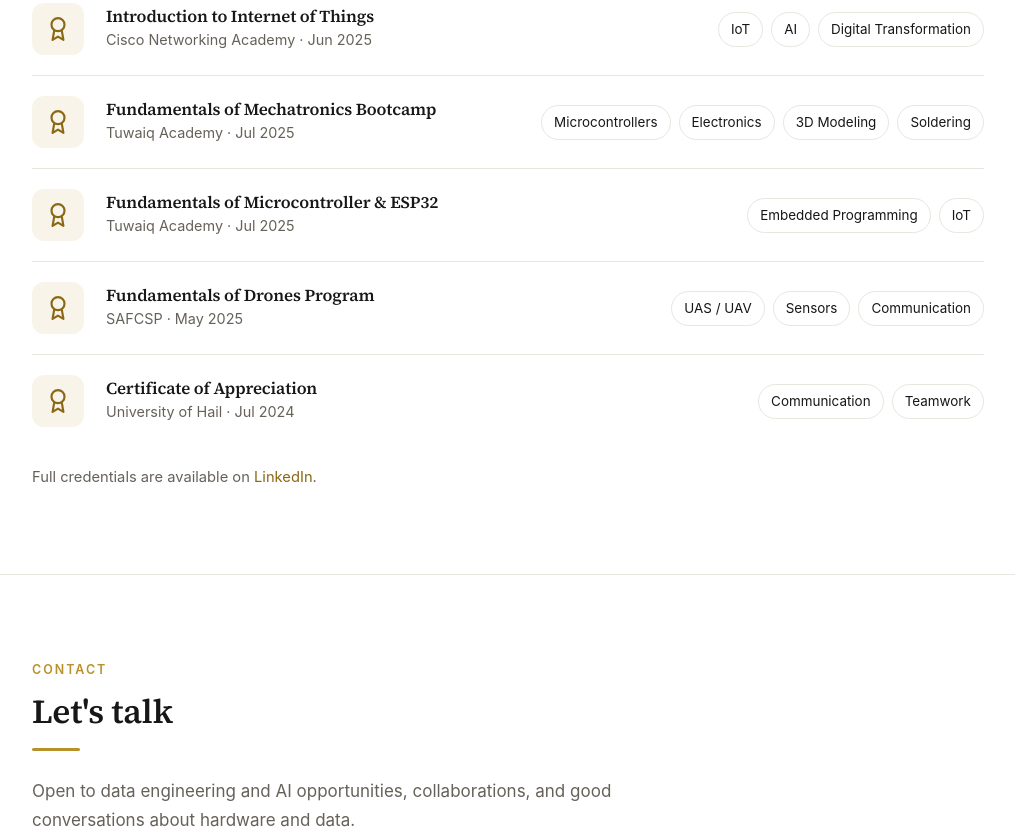
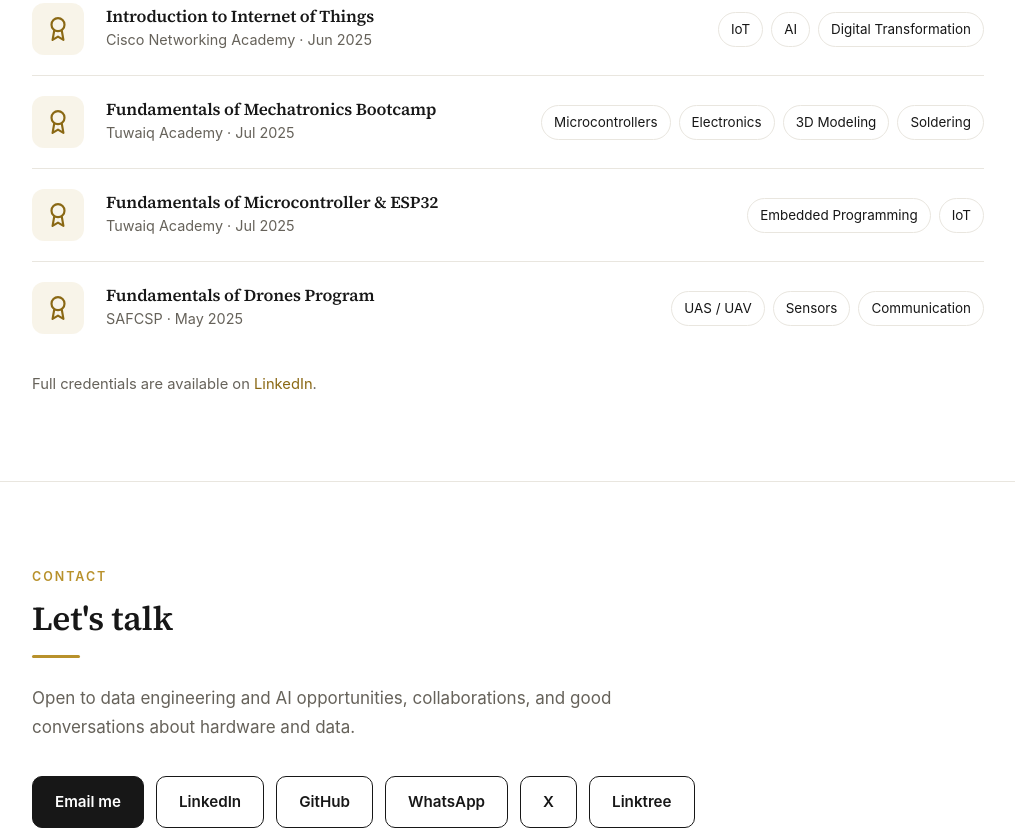
Before and after one commit to Abdulmajeed-Fahad/portfolio, a plain HTML site: page index.html in a window 1280 px wide. Shown: the part 11172-12000 px from the top of the page, without its empty margins (132-1147 px from the left). Drawn offline with Linux system fonts and the light colour scheme.

Commit message:
Remove University of Hail appreciation certificate

```diff
--- a/index.html
+++ b/index.html
@@ -594,12 +594,6 @@
         <div class="chips"><span class="chip">UAS / UAV</span><span class="chip">Sensors</span><span class="chip">Communication</span></div>
       </div>
 
-      <div class="cert reveal">
-        <a class="cert-thumb" href="assets/certs/uoh-appreciation.jpg" target="_blank"><img src="assets/certs/uoh-appreciation.jpg" alt="University of Hail Certificate of Appreciation" loading="lazy" onerror="this.parentElement.classList.add('noimg');this.remove()"></a>
-        <div class="cert-body"><h3><span class="en">Certificate of Appreciation</span><span class="ar">شهادة شكر وتقدير</span></h3><p class="org"><span class="en">University of Hail · Jul 2024</span><span class="ar">جامعة حائل · يوليو 2024</span></p></div>
-        <div class="chips"><span class="chip"><span class="en">Communication</span><span class="ar">تواصل</span></span><span class="chip"><span class="en">Teamwork</span><span class="ar">عمل جماعي</span></span></div>
-      </div>
-
       <p class="cert-note reveal"><span class="en">Full credentials are available on </span><span class="ar">جميع الاعتمادات متاحة على </span><a href="https://www.linkedin.com/in/abdulmajeed-al-shammari-2625a3287" target="_blank" rel="noopener">LinkedIn</a>.</p>
     </div>
   </section>
```
